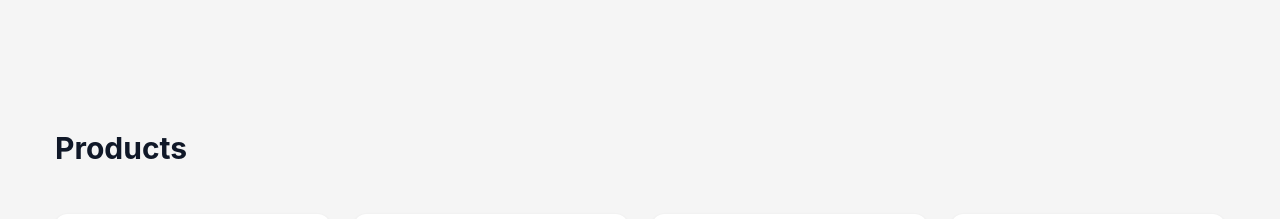
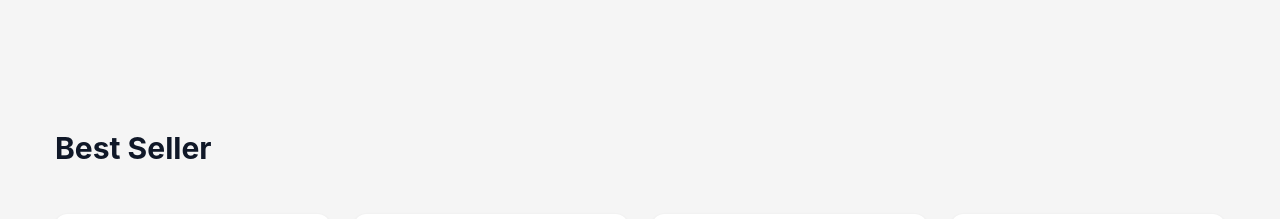
Before and after one commit to kariimellsayed/yasmin_website, a Next.js app: page /en in a window 1280 px wide. Shown: the part 960-1179 px from the top of the page. Built offline with nearby package versions, Linux system fonts and the light colour scheme.

Commit message:
fix: Update BestSeller component value prop in Reviews and HomePage

```diff
--- a/app/[locale]/components/BestSeller.tsx
+++ b/app/[locale]/components/BestSeller.tsx
@@ -39,7 +39,7 @@ export default function BestSeller(value = '' as any) {
       <div className="custom__container max-w-7xl mx-auto">
         <div className="flex items-center justify-between mb-12">
        <h2 className="text-3xl font-bold text-gray-900">
-         {value === "details" ? t("bestSeller") : t("bestSellerDetails")}
+         {value === "details" ? t("bestSellerDetails") : t("bestSeller")}
        </h2>
 
         </div>
--- a/app/[locale]/components/reviews.tsx
+++ b/app/[locale]/components/reviews.tsx
@@ -116,7 +116,7 @@ export default function Reviews() {
         </div>
     </motion.div>
     <motion.section>
-        <BestSeller />
+        <BestSeller value={"details"}/>
     </motion.section>
 </>
   );
--- a/app/[locale]/page.tsx
+++ b/app/[locale]/page.tsx
@@ -5,7 +5,7 @@ export default function HomePage() {
   return (
     <main>
       <Landing />
-      <BestSeller />
+      <BestSeller  value={"products"}/>
     </main>
   );
 }
```
